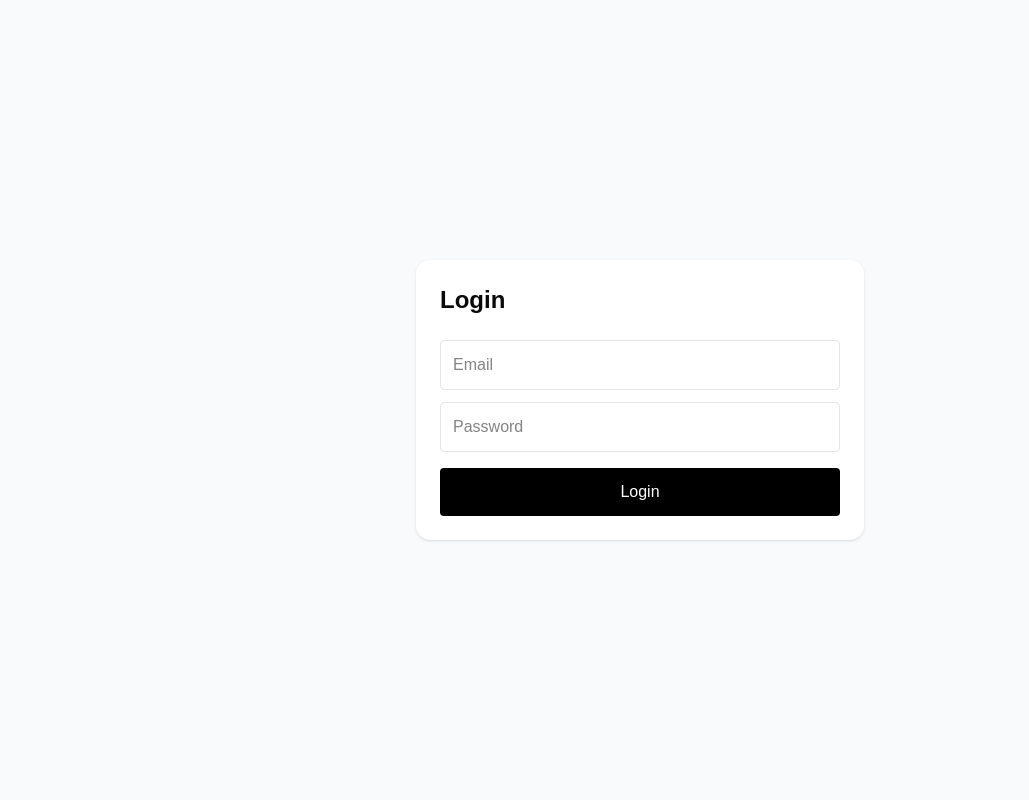
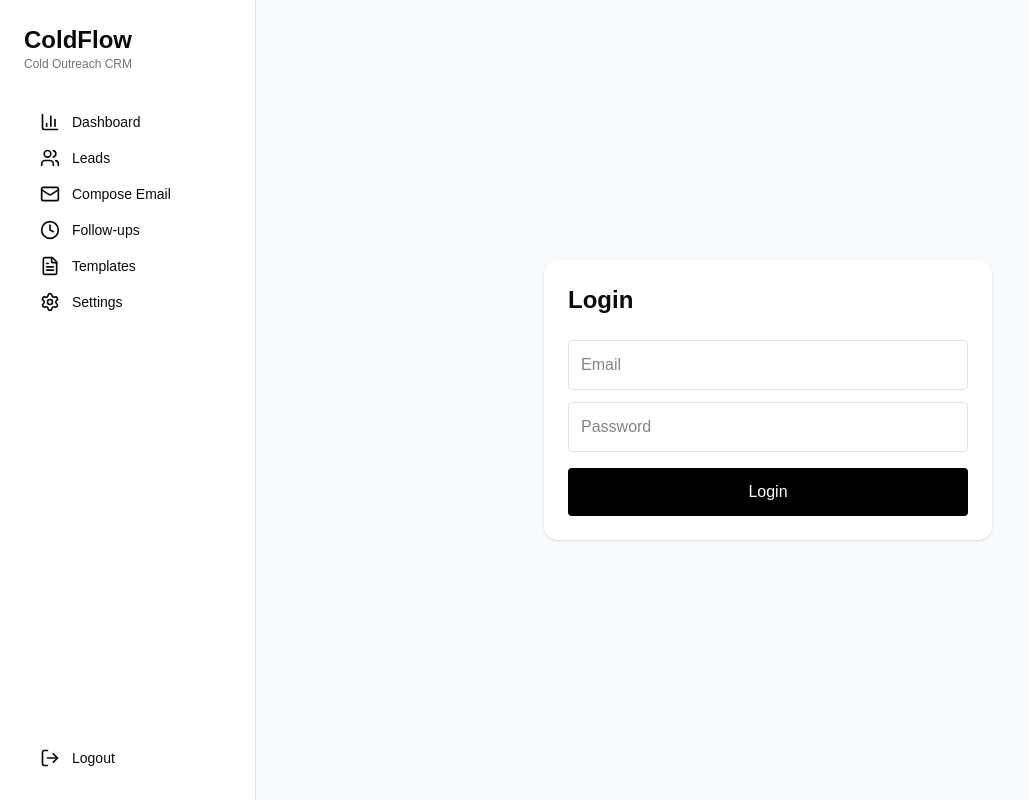
Before and after one commit to Tobi-Babalola123/coldflow-crm, a Next.js app: page /login in a window 1280 px wide. Shown: the whole page, without its empty margins (0-1029 px from the left). Built offline with nearby package versions, Linux system fonts and the light colour scheme; no server answers.

Commit message:
updated layout.tsx

```diff
--- a/app/layout.tsx
+++ b/app/layout.tsx
@@ -1,19 +1,38 @@
 import { Analytics } from "@vercel/analytics/next";
 import type { Metadata, Viewport } from "next";
-// import { Geist, Geist_Mono } from 'next/font/google'
+import { Geist, Geist_Mono } from "next/font/google";
 import "./globals.css";
 import { Sidebar } from "@/components/sidebar";
 
-// const geistSans = Geist({ variable: '--font-geist-sans', subsets: ['latin'] })
-// const geistMono = Geist_Mono({
-//   variable: '--font-geist-mono',
-//   subsets: ['latin'],
-// })
+const geistSans = Geist({ variable: "--font-geist-sans", subsets: ["latin"] });
+const geistMono = Geist_Mono({
+  variable: "--font-geist-mono",
+  subsets: ["latin"],
+});
 
-export const metadata = {
-  title: "ColdFlow CRM",
-  description: "Cold outreach CRM",
+export const metadata: Metadata = {
+  title: "ColdFlow - Cold Outreach CRM",
+  description: "Professional cold outreach and sales CRM dashboard",
+  generator: "v0.app",
+  icons: {
+    icon: [
+      {
+        url: "/icon-light-32x32.png",
+        media: "(prefers-color-scheme: light)",
+      },
+      {
+        url: "/icon-dark-32x32.png",
+        media: "(prefers-color-scheme: dark)",
+      },
+      {
+        url: "/icon.svg",
+        type: "image/svg+xml",
+      },
+    ],
+    apple: "/apple-icon.png",
+  },
 };
+
 export const viewport: Viewport = {
   colorScheme: "light dark",
   themeColor: [
@@ -21,14 +40,19 @@ export const viewport: Viewport = {
     { media: "(prefers-color-scheme: dark)", color: "black" },
   ],
 };
+
 export default function RootLayout({
   children,
 }: Readonly<{
   children: React.ReactNode;
 }>) {
   return (
-    <html lang="en">
-      <body>{children}</body>
+    <html lang="en" className={`${geistSans.variable} ${geistMono.variable}`}>
+      <body className="font-sans antialiased">
+        <Sidebar />
+        <main className="ml-0 md:ml-64">{children}</main>
+        {process.env.NODE_ENV === "production" && <Analytics />}
+      </body>
     </html>
   );
 }
```
